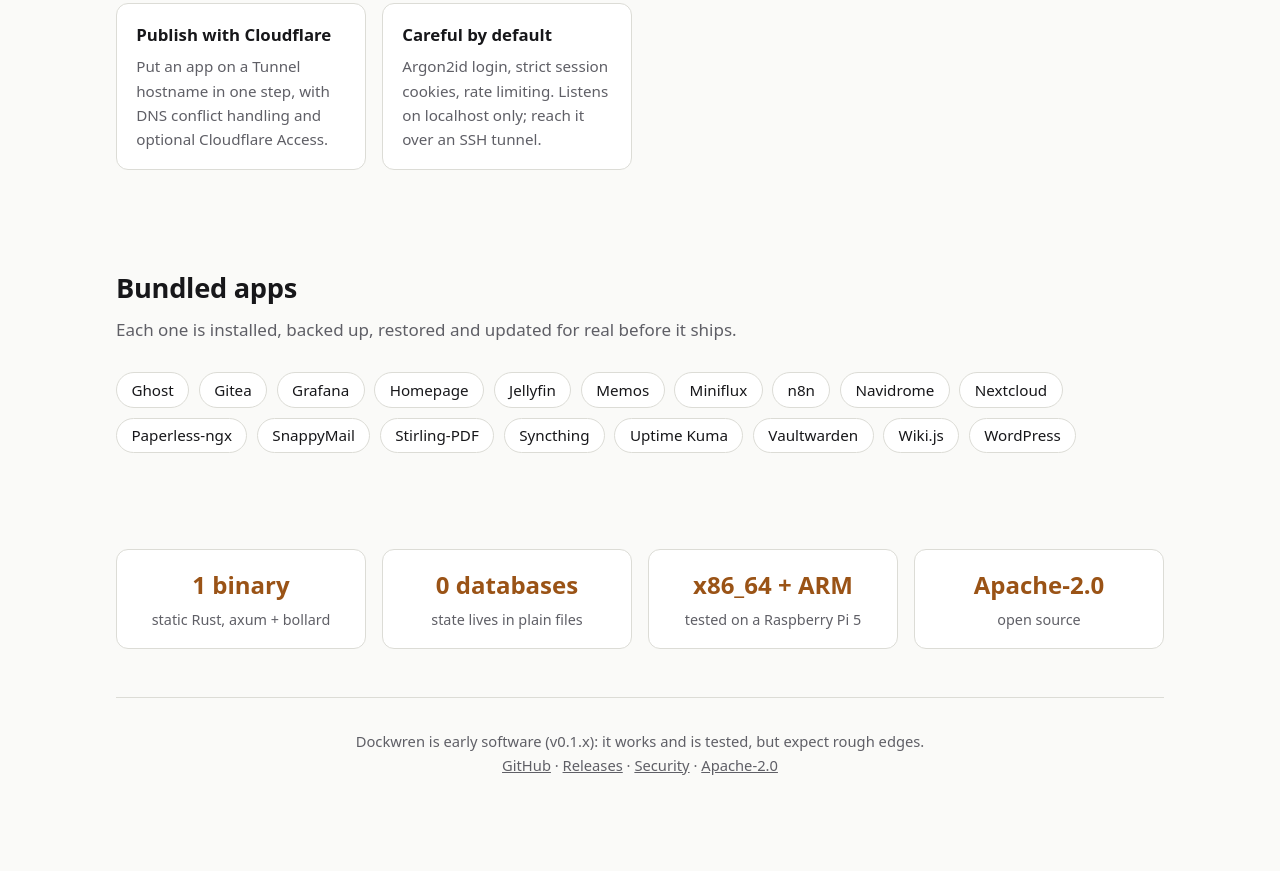
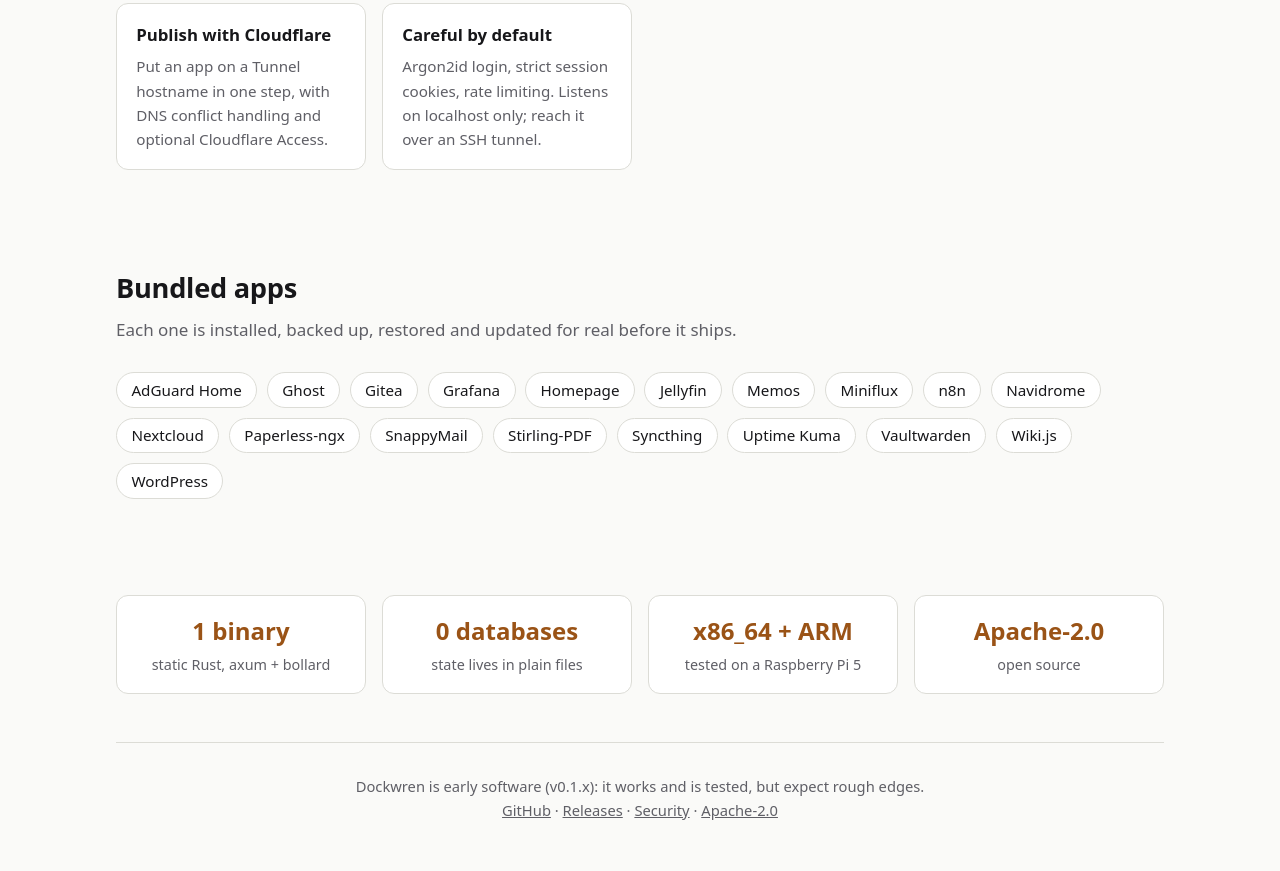
Before and after one commit to ovexro/dockwren, a plain HTML site: page site/index.html in a window 1280 px wide. Shown: the part 1779-2650 px from the top of the page. Before the commit the page ends 2604 px from the top, so only its background shows below. Drawn offline with Linux system fonts and the light colour scheme; no server answers.

Commit message:
Site: list AdGuard Home
Co-Authored-By: Claude Sonnet 5.5 <noreply@anthropic.com>

```diff
--- a/site/index.html
+++ b/site/index.html
@@ -138,7 +138,7 @@ footer a{color:var(--muted)}
     <section>
       <h2>Bundled apps</h2>
       <p class="sub">Each one is installed, backed up, restored and updated for real before it ships.</p>
-      <div class="apps"><span>Ghost</span><span>Gitea</span><span>Grafana</span><span>Homepage</span><span>Jellyfin</span><span>Memos</span><span>Miniflux</span><span>n8n</span><span>Navidrome</span><span>Nextcloud</span><span>Paperless-ngx</span><span>SnappyMail</span><span>Stirling-PDF</span><span>Syncthing</span><span>Uptime Kuma</span><span>Vaultwarden</span><span>Wiki.js</span><span>WordPress</span></div>
+      <div class="apps"><span>AdGuard Home</span><span>Ghost</span><span>Gitea</span><span>Grafana</span><span>Homepage</span><span>Jellyfin</span><span>Memos</span><span>Miniflux</span><span>n8n</span><span>Navidrome</span><span>Nextcloud</span><span>Paperless-ngx</span><span>SnappyMail</span><span>Stirling-PDF</span><span>Syncthing</span><span>Uptime Kuma</span><span>Vaultwarden</span><span>Wiki.js</span><span>WordPress</span></div>
     </section>
 
     <section>
```
